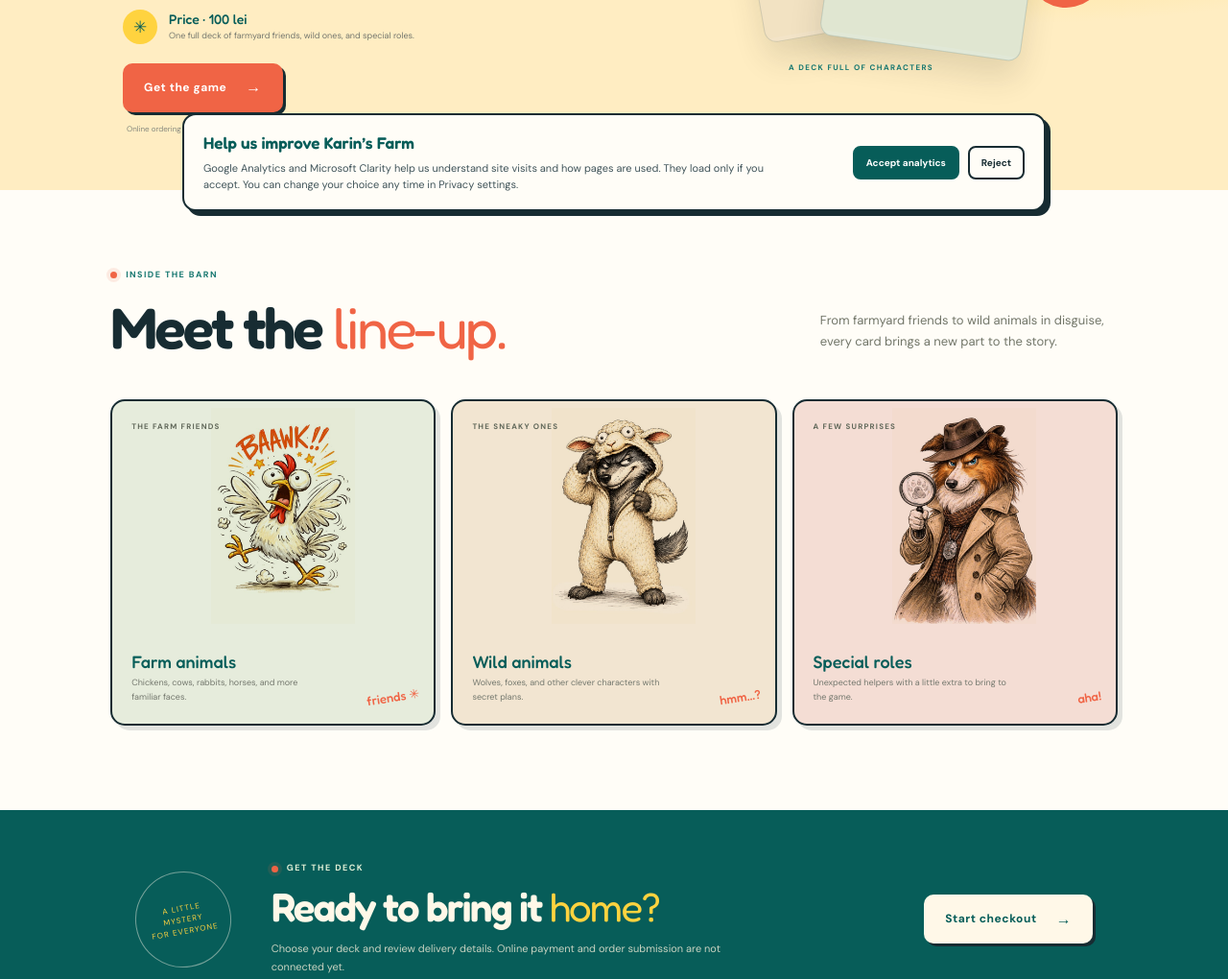
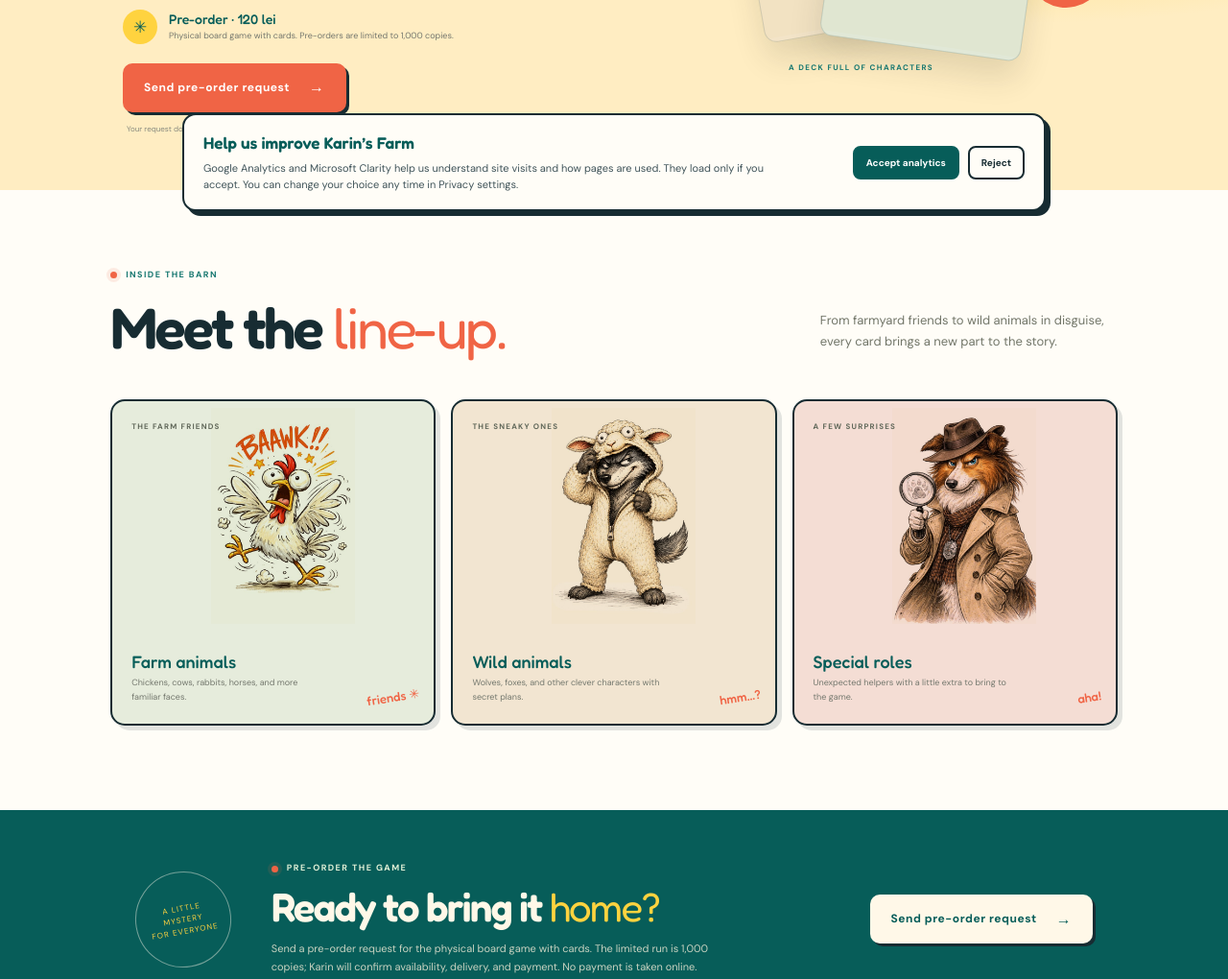
Before and after one commit to MateiBobariu/Karein-s-Farm, a plain HTML site: page shop.html in a window 1280 px wide. Shown: the part 560-1580 px from the top of the page at 96% size. Drawn offline with Linux system fonts and the light colour scheme.

Commit message:
Describe and link pre-order offer

```diff
--- a/shop.html
+++ b/shop.html
@@ -1,9 +1,9 @@
 <!doctype html>
-<html lang="en"><head><meta charset="utf-8"><meta name="viewport" content="width=device-width, initial-scale=1"><meta name="theme-color" content="#f8f3e6"><meta name="description" content="Discover the Karin's Farm game and meet the farm friends, wild animals, and special roles in the deck."><title>Get the game — Karin's Farm</title><link rel="preconnect" href="https://fonts.googleapis.com"><link rel="preconnect" href="https://fonts.gstatic.com" crossorigin><link href="https://fonts.googleapis.com/css2?family=DM+Sans:wght@400;500;600;700&family=Fredoka:wght@400;500;600;700&display=swap" rel="stylesheet"><link rel="stylesheet" href="site.css"></head>
+<html lang="en"><head><meta charset="utf-8"><meta name="viewport" content="width=device-width, initial-scale=1"><meta name="theme-color" content="#f8f3e6"><meta name="description" content="Pre-order the Karin's Farm physical board game with cards. Limited pre-order run of 1,000 copies."><title>Get the game — Karin's Farm</title><link rel="preconnect" href="https://fonts.googleapis.com"><link rel="preconnect" href="https://fonts.gstatic.com" crossorigin><link href="https://fonts.googleapis.com/css2?family=DM+Sans:wght@400;500;600;700&family=Fredoka:wght@400;500;600;700&display=swap" rel="stylesheet"><link rel="stylesheet" href="site.css"></head>
 <body><div class="announcement"><span class="sunburst">✳</span> A cheeky little mystery for the whole family <span class="sunburst">✳</span></div><header class="site-header"><a class="brand" href="index.html"><span class="brand-icon">K<span class="leaf">✦</span></span><span>Karin's <b>Farm</b></span></a><button class="menu-toggle" aria-label="Open menu" aria-expanded="false"><span></span><span></span></button><nav class="main-nav" aria-label="Main navigation"><a href="index.html">The game</a><a href="about.html">Our story</a><a class="active" href="shop.html">Get the game</a><a href="contact.html">Contact</a><a class="nav-cta" href="game.html">Visit the farm <span>↗</span></a></nav></header>
-<main><section class="shop-hero"><div class="shop-copy"><div class="eyebrow"><span class="pill-dot"></span> Your seat at the table</div><h1>Bring the<br>farmyard <em>home.</em></h1><p>Meet the friends, learn the secrets, and make your next game night a little more mysterious.</p><div class="shop-status"><span class="status-star">✳</span><span><b>Price · 100 lei</b><small>One full deck of farmyard friends, wild ones, and special roles.</small></span></div><div class="detective-discount" id="detective-discount" role="status"><strong>Your 10% detective reward is saved!</strong><p>Apply <code>HAYBALE10</code> at checkout for 10% off.</p><button type="button" id="copy-shop-reward">Copy code</button><span id="shop-copy-status" aria-live="polite"></span></div><a class="button button-coral" href="checkout.html">Get the game <span>→</span></a><span class="fine-print">Online ordering is not connected yet.</span></div><div class="shop-stack" aria-label="A peek at the Karin's Farm character cards"><div class="stack-sun"></div><div class="stack-card stack-back"><img src="assets/fox.jpg" alt="A fox in a hat from the character deck"></div><div class="stack-card stack-front"><img src="assets/cow.jpg" alt="A cow from the character deck"></div><span class="stack-burst">the<br>whole<br>farm!</span><span class="stack-caption">A DECK FULL OF CHARACTERS</span></div></section>
+<main><section class="shop-hero"><div class="shop-copy"><div class="eyebrow"><span class="pill-dot"></span> Your seat at the table</div><h1>Bring the<br>farmyard <em>home.</em></h1><p>Meet the friends, learn the secrets, and make your next game night a little more mysterious.</p><div class="shop-status"><span class="status-star">✳</span><span><b>Pre-order · 120 lei</b><small>Physical board game with cards. Pre-orders are limited to 1,000 copies.</small></span></div><div class="detective-discount" id="detective-discount" role="status"><strong>Your 10% detective reward is saved!</strong><p>Apply <code>HAYBALE10</code> at checkout for 10% off.</p><button type="button" id="copy-shop-reward">Copy code</button><span id="shop-copy-status" aria-live="polite"></span></div><a class="button button-coral" href="checkout.html">Send pre-order request <span>→</span></a><span class="fine-print">Your request does not reserve a copy. Karin will confirm availability, delivery, and payment. No online payment is taken.</span></div><div class="shop-stack" aria-label="A peek at the Karin's Farm character cards"><div class="stack-sun"></div><div class="stack-card stack-back"><img src="assets/fox.jpg" alt="A fox in a hat from the character deck"></div><div class="stack-card stack-front"><img src="assets/cow.jpg" alt="A cow from the character deck"></div><span class="stack-burst">the<br>whole<br>farm!</span><span class="stack-caption">A DECK FULL OF CHARACTERS</span></div></section>
 <section class="product-info section-wrap" id="game"><div class="section-heading"><div><div class="eyebrow"><span class="pill-dot"></span> Inside the barn</div><h2>Meet the <em>line-up.</em></h2></div><p>From farmyard friends to wild animals in disguise, every card brings a new part to the story.</p></div><div class="product-grid"><article class="product-card product-domestic"><span class="product-tag">THE FARM FRIENDS</span><img src="assets/chicken.jpg" alt="Chicken card illustration"><h3>Farm animals</h3><p>Chickens, cows, rabbits, horses, and more familiar faces.</p><span class="product-scribble">friends ✳</span></article><article class="product-card product-wild"><span class="product-tag">THE SNEAKY ONES</span><img src="assets/wolf.jpg" alt="Wolf disguised as a sheep card illustration"><h3>Wild animals</h3><p>Wolves, foxes, and other clever characters with secret plans.</p><span class="product-scribble">hmm...?</span></article><article class="product-card product-special"><span class="product-tag">A FEW SURPRISES</span><img src="assets/detective.jpg" alt="Detective character card illustration"><h3>Special roles</h3><p>Unexpected helpers with a little extra to bring to the game.</p><span class="product-scribble">aha!</span></article></div></section>
-<section class="buy-panel"><div class="buy-stamp">A LITTLE<br>MYSTERY<br>FOR EVERYONE</div><div><div class="eyebrow eyebrow-light"><span class="pill-dot"></span> Get the deck</div><h2>Ready to bring it <em>home?</em></h2><p>Choose your deck and review delivery details. Online payment and order submission are not connected yet.</p></div><a href="checkout.html" class="button button-cream">Start checkout <span>→</span></a></section></main>
+<section class="buy-panel"><div class="buy-stamp">A LITTLE<br>MYSTERY<br>FOR EVERYONE</div><div><div class="eyebrow eyebrow-light"><span class="pill-dot"></span> Pre-order the game</div><h2>Ready to bring it <em>home?</em></h2><p>Send a pre-order request for the physical board game with cards. The limited run is 1,000 copies; Karin will confirm availability, delivery, and payment. No payment is taken online.</p></div><a href="checkout.html" class="button button-cream">Send pre-order request <span>→</span></a></section></main>
 <footer class="site-footer"><a class="brand brand-footer" href="index.html"><span class="brand-icon">K<span class="leaf">✦</span></span><span>Karin's <b>Farm</b></span></a><span class="footer-copy">A little farmyard mystery, made for family game night.</span><nav aria-label="Footer navigation"><a href="about.html">Our story</a><a href="shop.html">Get the game</a><a href="contact.html">Contact</a></nav><span class="copyright">© <span data-year></span> Karin's Farm</span></footer><script src="site.js"></script><script>
 (function(){
   var key='karinsFarmDetectiveDiscount';
```
